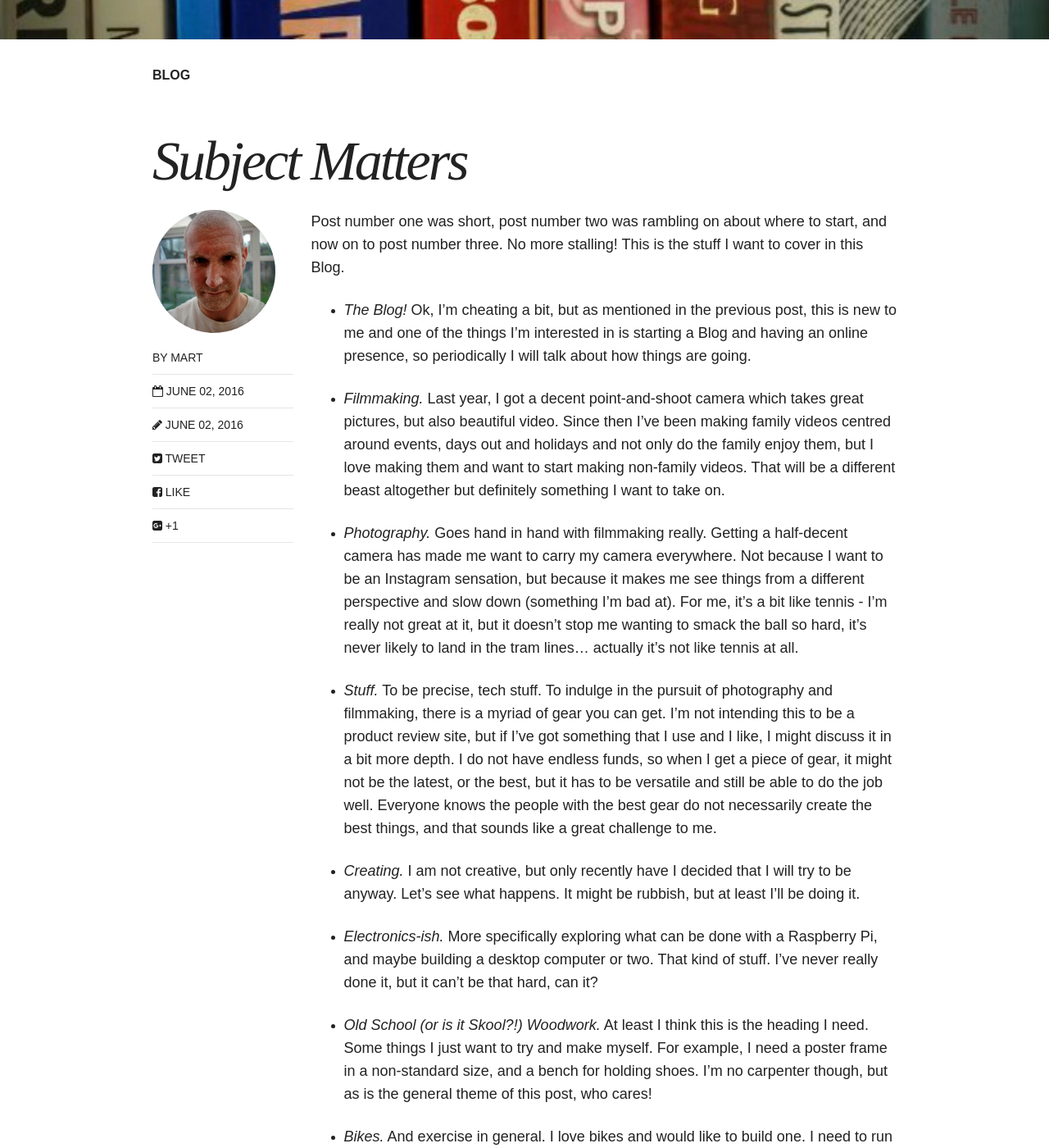
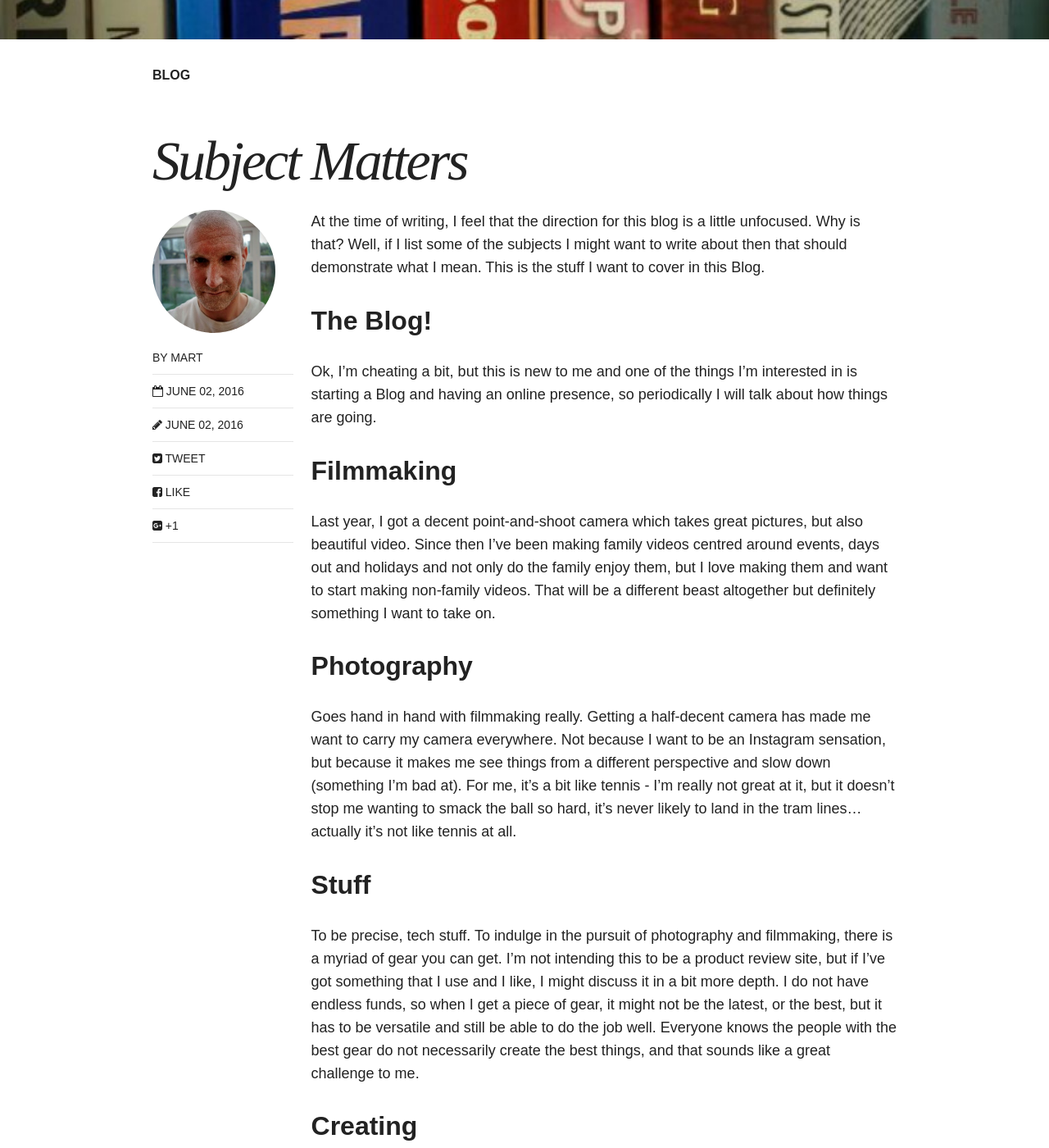
Before and after one commit to dawsneyland/dawsneyland.github.io, a Jekyll site: the page built from _posts/blog/2016-06-02-subject-matters.md, in a window 1280 px wide and 1400 px high, scrolled down 426 px. Shown: the whole window at 82% size. Built offline with Jekyll 4.4.1, drawn with Linux system fonts in a browser that asks for light colours; nearby versions of some CDN libraries; some of the changed text lies outside the part shown.

Commit message:
Update 2016-06-02-subject-matters.md

```diff
--- a/_posts/blog/2016-06-02-subject-matters.md
+++ b/_posts/blog/2016-06-02-subject-matters.md
@@ -11,26 +11,35 @@ comments: true
 share: true
 ---
 
-Post number one was short, post number two was rambling on about where to start, and now on to post number three. No more stalling! This is the stuff I want to cover in this Blog.
+At the time of writing, I feel that the direction for this blog is a little unfocused. Why is that? Well, if I list some of the subjects I might want to write about then that should demonstrate what I mean. This is the stuff I want to cover in this Blog.
 
-* *The Blog!* Ok, I'm cheating a bit, but as mentioned in the previous post, this is new to me and one of the things I'm interested in is starting a Blog and having an online presence, so periodically I will talk about how things are going.
+## The Blog!
+Ok, I'm cheating a bit, but this is new to me and one of the things I'm interested in is starting a Blog and having an online presence, so periodically I will talk about how things are going.
 
-* *Filmmaking.* Last year, I got a decent point-and-shoot camera which takes great pictures, but also beautiful video. Since then I've been making family videos centred around events, days out and holidays and not only do the family enjoy them, but I love making them and want to start making non-family videos. That will be a different beast altogether but definitely something I want to take on.
+## Filmmaking
+Last year, I got a decent point-and-shoot camera which takes great pictures, but also beautiful video. Since then I've been making family videos centred around events, days out and holidays and not only do the family enjoy them, but I love making them and want to start making non-family videos. That will be a different beast altogether but definitely something I want to take on.
 
-* *Photography.* Goes hand in hand with filmmaking really. Getting a half-decent camera has made me want to carry my camera everywhere. Not because I want to be an Instagram sensation, but because it makes me see things from a different perspective and slow down (something I'm bad at). For me, it's a bit like tennis - I'm really not great at it, but it doesn't stop me wanting to smack the ball so hard, it's never likely to land in the tram lines... actually it's not like tennis at all.
+## Photography
+Goes hand in hand with filmmaking really. Getting a half-decent camera has made me want to carry my camera everywhere. Not because I want to be an Instagram sensation, but because it makes me see things from a different perspective and slow down (something I'm bad at). For me, it's a bit like tennis - I'm really not great at it, but it doesn't stop me wanting to smack the ball so hard, it's never likely to land in the tram lines... actually it's not like tennis at all.
 
-* *Stuff.* To be precise, tech stuff. To indulge in the pursuit of photography and filmmaking, there is a myriad of gear you can get. I'm not intending this to be a product review site, but if I've got something that I use and I like, I might discuss it in a bit more depth. I do not have endless funds, so when I get a piece of gear, it might not be the latest, or the best, but it has to be versatile and still be able to do the job well. Everyone knows the people with the best gear do not necessarily create the best things, and that sounds like a great challenge to me.
+## Stuff
+To be precise, tech stuff. To indulge in the pursuit of photography and filmmaking, there is a myriad of gear you can get. I'm not intending this to be a product review site, but if I've got something that I use and I like, I might discuss it in a bit more depth. I do not have endless funds, so when I get a piece of gear, it might not be the latest, or the best, but it has to be versatile and still be able to do the job well. Everyone knows the people with the best gear do not necessarily create the best things, and that sounds like a great challenge to me.
 
-* *Creating.* I am not creative, but only recently have I decided that I will try to be anyway. Let's see what happens. It might be rubbish, but at least I'll be doing it.
+## Creating
+I am not creative, but only recently have I decided that I will try to be anyway. Let's see what happens. It might be rubbish, but at least I'll be doing it.
 
-* *Electronics-ish.* More specifically exploring what can be done with a Raspberry Pi, and maybe building a desktop computer or two. That kind of stuff. I've never really done it, but it can't be that hard, can it?
+## Electronics-ish
+More specifically exploring what can be done with a Raspberry Pi, and maybe building a desktop computer or two. That kind of stuff. I've never really done it, but it can't be that hard, can it?
 
-* *Old School (or is it Skool?!) Woodwork.* At least I think this is the heading I need. Some things I just want to try and make myself. For example, I need a poster frame in a non-standard size, and a bench for holding shoes. I'm no carpenter though, but as is the general theme of this post, who cares!
+## Old School (or is it Skool?!) Woodwork
+At least I think this is the heading I need. Some things I just want to try and make myself. For example, I need a poster frame in a non-standard size, and a bench for holding shoes. I'm no carpenter though, but as is the general theme of this post, who cares!
 
-* *Bikes.* And exercise in general. I love bikes and would like to build one. I need to run more because once upon a time I was pretty good at it. So expect a  smidgen of that.
+## Bikes
+And exercise in general. I love bikes and would like to build one. I need to run more because once upon a time I was pretty good at it. So expect a  smidgen of that.
 
-* *Family.* It's inevitable that I'll include stuff about my family. They're the people I love and I want to spend time with. They support me when I want to do things, and will almost certainly help me achieve some of the things I've mentioned above.
+## Family
+It's inevitable that I'll include stuff about my family. They're the people I love and I want to spend time with. They support me when I want to do things, and will almost certainly help me achieve some of the things I've mentioned above.
 
 I think that's enough to start with. See what I mean about this Blog being a little unfocused? I may never touch on some of the topics above, but I just don't know what I'm going to do yet, so best to get it all on the table.
 
-I suppose I'd better start now. Gulp!
+I suppose I'd better start now.
```
